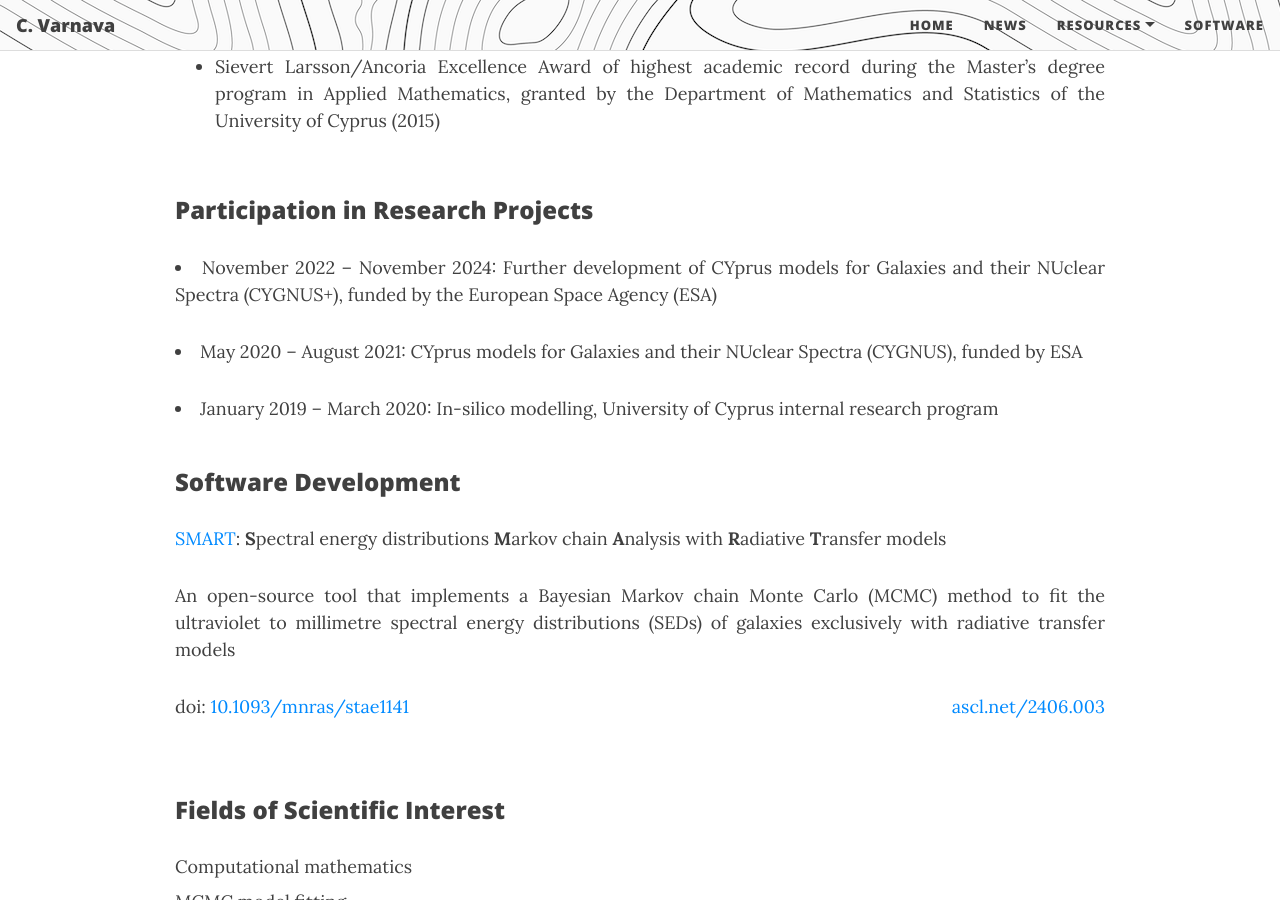
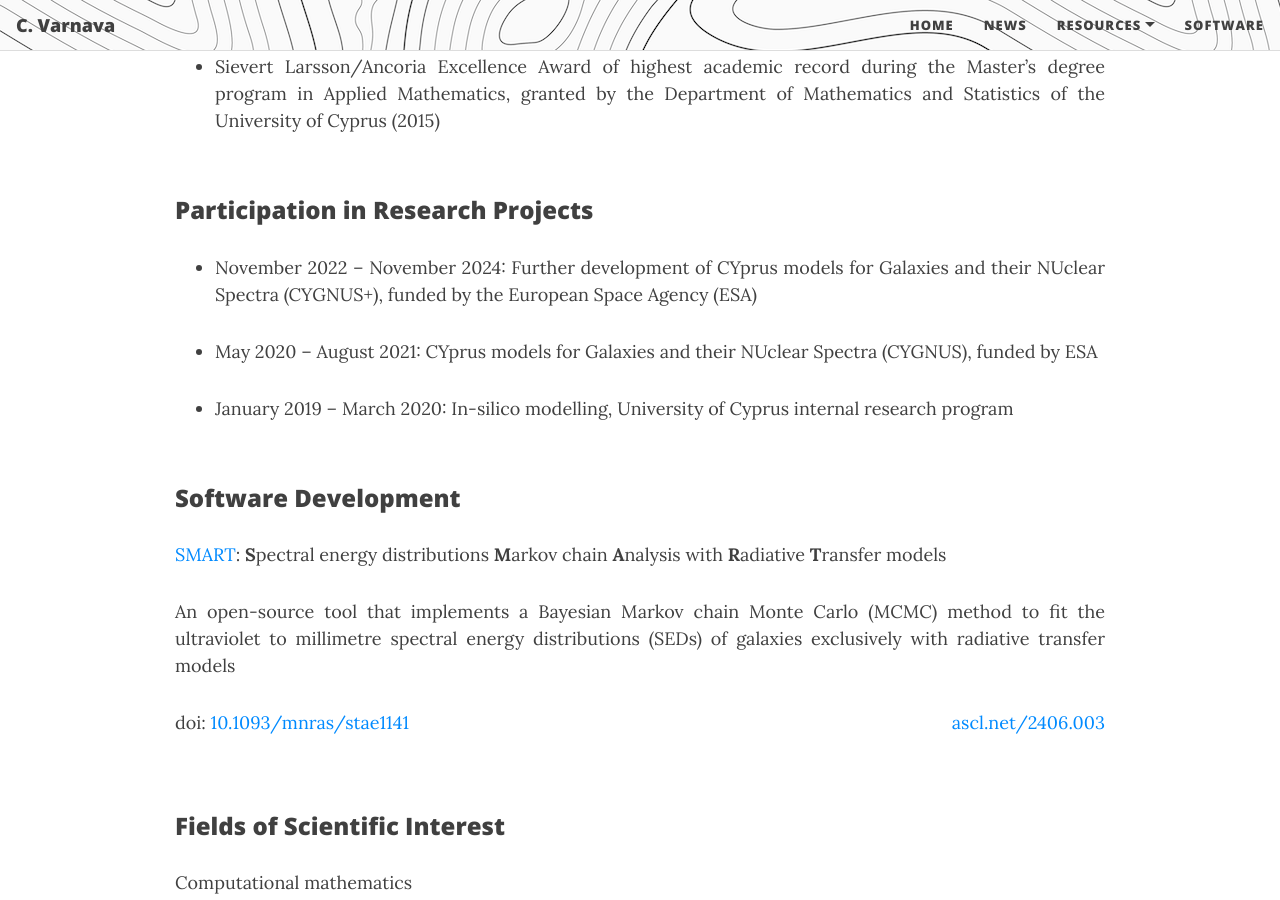
Before and after one commit to ch-var/ch-var.github.io, a Jekyll site: the page built from cv.html, in a window 1280 px wide and 900 px high, scrolled down 1530 px. Built offline with Jekyll 4.4.1, drawn with Linux system fonts in a browser that asks for light colours; formulas are drawn with MathJax 3.

Commit message:
Update cv.html

```diff
--- a/cv.html
+++ b/cv.html
@@ -58,11 +58,13 @@
 </ul>
 <br>
 <p style="font-family: var(--header-font); font-weight: 800; line-height: 1.1; font-size: 1.5rem; margin-top: 1.25rem;">Participation in Research Projects</p>
+<ul>
 <li class="responsive-margin">November 2022 – November 2024: Further development of CYprus models for Galaxies and their NUclear Spectra (CYGNUS+), funded by the European Space Agency (ESA)</li>
 <p></p>
 <li class="responsive-margin">May 2020 – August 2021: CYprus models for Galaxies and their NUclear Spectra (CYGNUS), funded by ESA</li>
 <p></p>
 <li class="responsive-margin">January 2019 – March 2020: In-silico modelling, University of Cyprus internal research program</li>
+</ul>
 <br>
 <p style="font-family: var(--header-font); font-weight: 800; line-height: 1.1; font-size: 1.5rem; margin-top: 1.25rem;">Software Development</p>
 <p align='justify'><a href="https://github.com/ch-var/SMART">SMART</a>: <b>S</b>pectral energy distributions <b>M</b>arkov chain <b>A</b>nalysis with <b>R</b>adiative <b>T</b>ransfer models</p>
@@ -81,17 +83,25 @@
 <p align='justify'>Founding member of Women in Mathematical Sciences in Cyprus (WMSC)</p>
 <br>
 <p style="font-family: var(--header-font); font-weight: 800; line-height: 1.1; font-size: 1.5rem; margin-top: 1.25rem;">Publications</p>
+<ul>
 <li class="responsive-margin" style="margin-bottom: 8px;"><b>Varnava, C.</b>, Efstathiou, A. and Farrah, D., 2024. <a href="https://doi.org/10.1093/mnras/stae2221">Exploring the properties of the obscured quasar COS-87259 at \(z\)=6.853</a>. <i>Monthly Notices of the Royal Astronomical Society</i>, 534(3), pp. 2585–2591</li>
 <p align='justify' style="margin-top: 0px;">This article led to international press releases in <a href="https://phys.org/news/2024-10-astronomers-explore-properties-obscured-hyperluminous.html">Phys.org</a>, <a href="https://skycr.org/2024/10/21/exploran-las-propiedades-de-un-cuasar-hiperluminoso-oscurecido/">Skycr.org</a>, <a href="https://pcnews.ru/news/astronomy_obnaruzili_sverhmassivnuu_cernuu_dyru_v_centre_galaktiki_cos_87259-1530160.html#gsc.tab=0">Pcnews.ru</a>, <a href="https://paideia-news.com/panepistimio-frederick/2024/11/11/ereynitria-toy-eyropaikoy-panepistimioy-meleta-ena-protogono-yperfoteino-kbazar">Paideia-news.com</a> and <a href="https://www.cna.org.cy/press-release/article/7556971/anakoinosi-typoy-evropaiko-panepistimio-kyproy">Cna.org.cy</a></p>
 <li class="responsive-margin"><b>Varnava, C.</b> and Efstathiou, A., 2024. <a href="https://doi.org/10.1093/mnras/stae1141">SMART: Spectral energy distributions Markov chain Analysis with Radiative Transfer models</a>. <i>Monthly Notices of the Royal Astronomical Society</i>, 531(2), pp. 2304–2329</li>
+<p></p>
 <li class="responsive-margin">Xenophontos, C., Constantinou, P. and <b>Varnava, C.</b>, 2017. <a href="https://doi.org/10.1007/978-3-319-65870-4_49">An <i>hp</i> Finite Element Method for Fourth Order Singularly Perturbed Problems</a>. <i>Lecture Notes in Computational Science and Engineering</i>, 119, pp. 681–692</li>
+<p></p>
 <li class="responsive-margin">Constantinou, P., <b>Varnava, C.</b> and Xenophontos, C., 2016. <a href="https://doi.org/10.1007/s11075-016-0108-9">An <i>hp</i> finite element method for 4<sup>th</sup> order singularly perturbed problems</a>. <i>Numerical Algorithms</i>, 73(2), pp. 567–590</li>
+</ul>
 <br>
 <p style="font-family: var(--header-font); font-weight: 800; line-height: 1.1; font-size: 1.5rem; margin-top: 1.25rem;">Press Releases</p>
 <li class="responsive-margin">Phys.org: <a href="https://phys.org/news/2024-10-astronomers-explore-properties-obscured-hyperluminous.html">Astronomers explore the properties of an obscured hyperluminous quasar</a></li>
+<p></p>
 <li class="responsive-margin">Skycr.org: <a href="https://skycr.org/2024/10/21/exploran-las-propiedades-de-un-cuasar-hiperluminoso-oscurecido/">Exploran las propiedades de un cuásar hiperluminoso oscurecido</a></li>
+<p></p>
 <li class="responsive-margin">Pcnews.ru: <a href="https://pcnews.ru/news/astronomy_obnaruzili_sverhmassivnuu_cernuu_dyru_v_centre_galaktiki_cos_87259-1530160.html#gsc.tab=0">Астрономы обнаружили сверхмассивную чёрную дыру в центре галактики COS-87259</a></li>
+<p></p>
 <li class="responsive-margin">Paideia-news.com: <a href="https://paideia-news.com/panepistimio-frederick/2024/11/11/ereynitria-toy-eyropaikoy-panepistimioy-meleta-ena-protogono-yperfoteino-kbazar">Ερευνήτρια του Ευρωπαϊκού Πανεπιστημίου μελετά ένα πρωτόγονο υπερφωτεινό κβάζαρ</a></li>
+<p></p>
 <li class="responsive-margin">Cna.org.cy: <a href="https://www.cna.org.cy/press-release/article/7556971/anakoinosi-typoy-evropaiko-panepistimio-kyproy">Ερευνήτρια του Ευρωπαϊκού Πανεπιστημίου μελετά ένα πρωτόγονο υπερφωτεινό κβάζαρ</a></li>
 <br>
 <p style="font-family: var(--header-font); font-weight: 800; line-height: 1.1; font-size: 1.5rem; margin-top: 1.25rem;">Articles in Progress</p>
@@ -101,7 +111,9 @@
 <br>
 <p style="font-family: var(--header-font); font-weight: 800; line-height: 1.1; font-size: 1.5rem; margin-top: 1.25rem;">Invited Talks</p>
 <li class="responsive-margin">SMART training session. <i>Cyprus Astrophysics Workshop 2024: Luminous Infrared Galaxies in the <i>JWST</i> era, Nicosia/Paphos, Cyprus, 2024</i></li>
+<p></p>
 <li class="responsive-margin">Portrait presentation. <i>1<sup>st</sup> WMSC Workshop: Portraits of Women in Mathematical Sciences in Cyprus, Nicosia, Cyprus, 2023</i></li>
+<p></p>
 <li class="responsive-margin">Uncovering obscured supermassive black holes at high redshift with a new MCMC SED fitting code. <i>Cyprus Astrophysics Workshop 2022: A close look at Luminous and Ultraluminous Infrared Galaxies, Nicosia/Paphos, Cyprus, 2022</i></li>
 <br>
 <p style="font-family: var(--header-font); font-weight: 800; line-height: 1.1; font-size: 1.5rem; margin-top: 1.25rem;">Conference Presentations & Proceedings</p>
```
